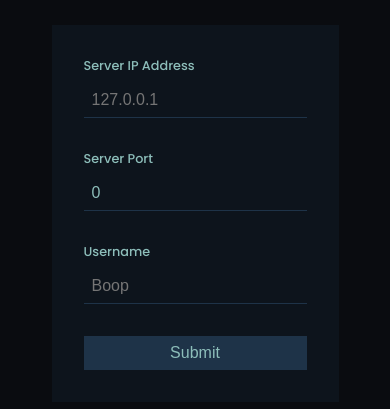
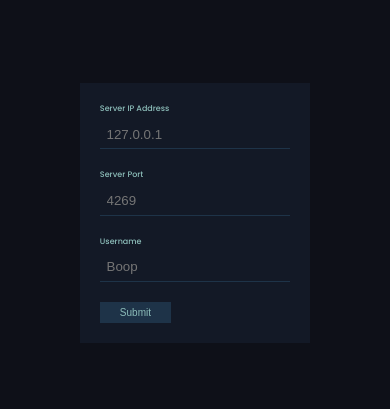
Before and after one commit to Sigmanificient/PyTchat, a Vue app in the folder client/: page / in a window 390 px wide. Shown: the part 209-618 px from the top of the page. Built offline with nearby package versions, Linux system fonts and the light colour scheme.

Commit message:
:iphone: Improving responsiveness

```diff
--- a/client/src/App.vue
+++ b/client/src/App.vue
@@ -9,6 +9,8 @@ export default {
 <style>
 body {
 	color: #8dbeba;
+	background-color: #0e1018;
+	font-size: clamp(10px, 1.5vw, 16px);
 	font-family: 'Poppins', sans-serif;
 	margin: 0;
 }
--- a/client/src/pages/Home.vue
+++ b/client/src/pages/Home.vue
@@ -8,7 +8,7 @@
 				</div>
 				<div class="form-group">
 					<label>Server Port</label>
-					<input type="number" min="0" max="65535" v-model.number="port" placeholder="4269">
+					<input type="number" v-model.number="port" placeholder="4269">
 				</div>
 			</div>
 
@@ -30,7 +30,7 @@ export default {
 	data() {
 		return {
 			address: "",
-			port: 0,
+			port: null,
 			username: ""
 		};
 	},
@@ -53,8 +53,6 @@ export default {
 	display: grid;
 	place-items: center;
 	height: 100vh;
-
-	background-color: #0a0c10;
 }
 
 .server-info {
@@ -65,9 +63,8 @@ export default {
 .login_fom {
 	display: grid;
 	grid-gap: 2em;
-	background-color: #0d141c;
+	background-color: #131926;
 	padding: 2em;
-
 }
 
 .form-group {
@@ -85,7 +82,6 @@ export default {
 	border-bottom: 1px solid #1e3348;
 	background-color: transparent;
 	color: inherit;
-	font-size: 1em;
 	padding: 0.5em;
 }
 
@@ -99,11 +95,12 @@ export default {
 	border: none;
 	background-color: #1e3348;
 	font-size: 1em;
-	padding: 0.5em;
+	padding: 0.5em 2em;
 	cursor: pointer;
+	width: fit-content;
 }
 
-@media (max-width: 768px) {
+@media (max-width: 540px) {
 	.server-info {
 		flex-direction: column;
 	}
```
